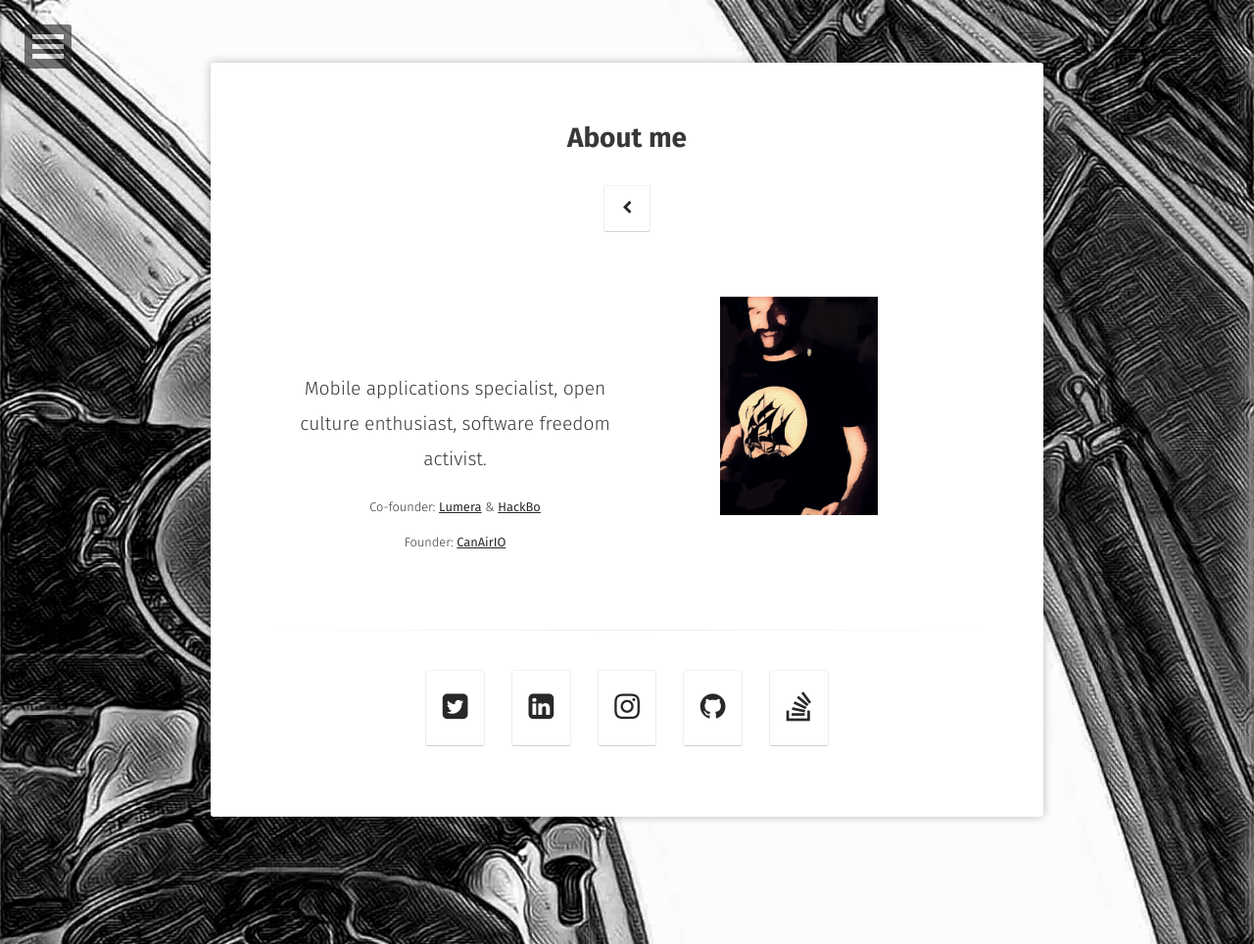
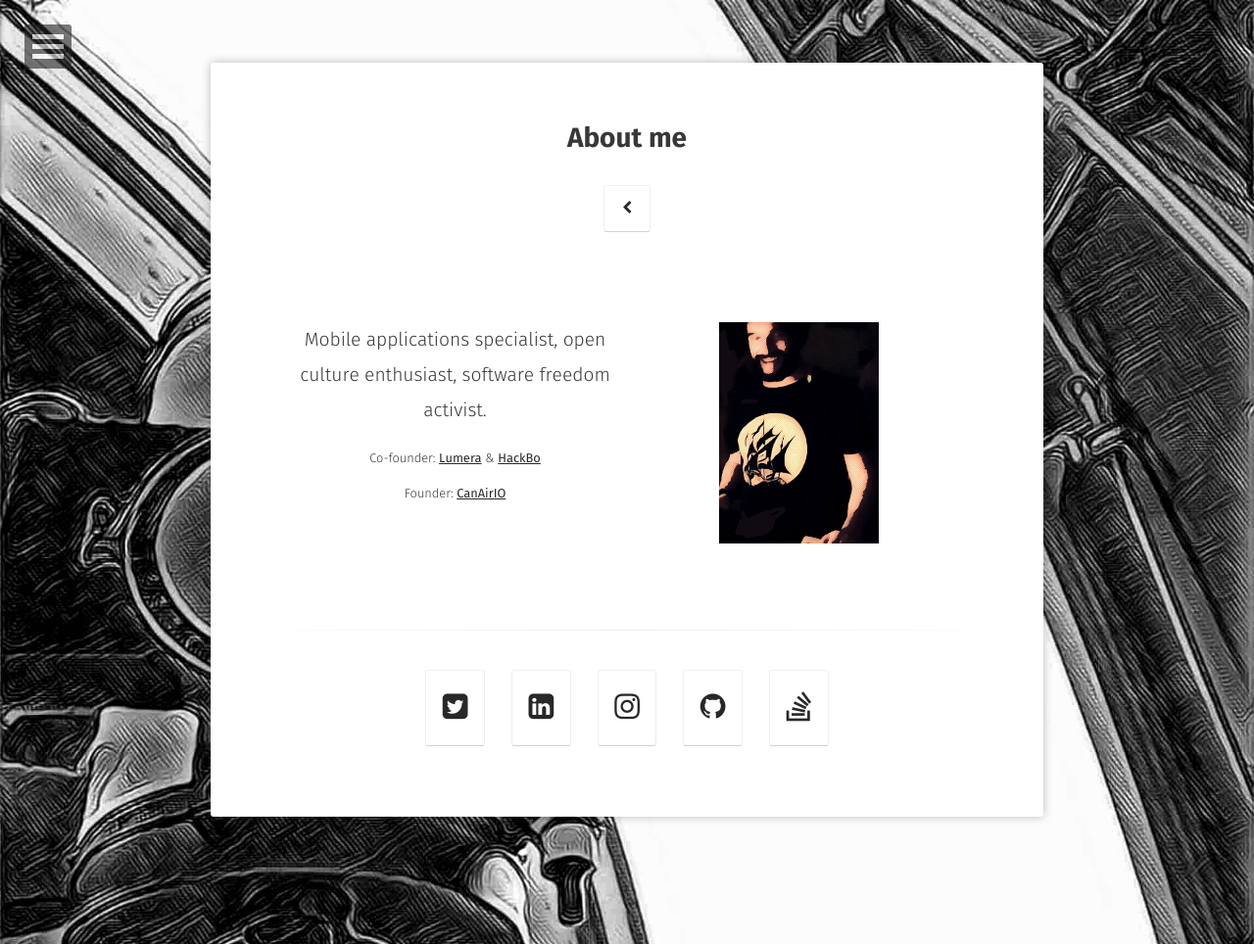
Before and after one commit to hpsaturn/hpsaturn.github.io, a Jekyll site: the page built from about/index.md, in a window 1280 px wide. Shown: the whole page at 98% size. Built offline with Jekyll 4.4.1, drawn with Linux system fonts in a browser that asks for light colours; some web fonts are replaced.

Commit message:
fixed about section issues for mobile devices

```diff
--- a/_includes/nav.html
+++ b/_includes/nav.html
@@ -21,7 +21,7 @@
 				<a href="#">About</a>
 				<ul class="dl-submenu">
 					<li>
-						<img src="{{ site.url }}/{{ site.photo }}" alt="{{ site.title }} photo" class="author-photo">
+						<img src="{{ site.url }}/{{ site.photo }}" alt="{{ site.title }} photo" class="author-photo" style="width:180px;position:left">
 						<h4>{{ site.title }}</h4>
 					</li>
 					<li><a href="{{ site.url }}/about/"><span class="btn btn-inverse">About</span></a></li>
--- a/about/index.md
+++ b/about/index.md
@@ -6,18 +6,18 @@
 comments: false
 ---
 
-<center style="margin-top:90px;">
+<center style="margin-top:40px;align:left">
 
-<p style="font-size:1.2rem;font-weight:300;">
+<p style="font-size:1.2rem;font-weight:200;">
 {{ site.description }}
 </p>
 
-<p style="font-size:0.8rem;font-weight:300">
+<p style="font-size:0.8rem;font-weight:200">
 Co-founder:
 <a href="http://lumera.co/ks" target="_blank"><b>Lumera</b></a> & <a href="http://hackbo.co" target="_blank"><b>HackBo</b></a>
 </p>
 
-<p style="font-size:0.8rem;font-weight:300">
+<p style="font-size:0.8rem;font-weight:200">
 Founder:
 <a href="http://canair.io" target="_blank"><b>CanAirIO</b></a>
 </p>
```
Also changed, not shown: _layouts/about.html (+5 -4 lines), assets/img/photo.jpg.
